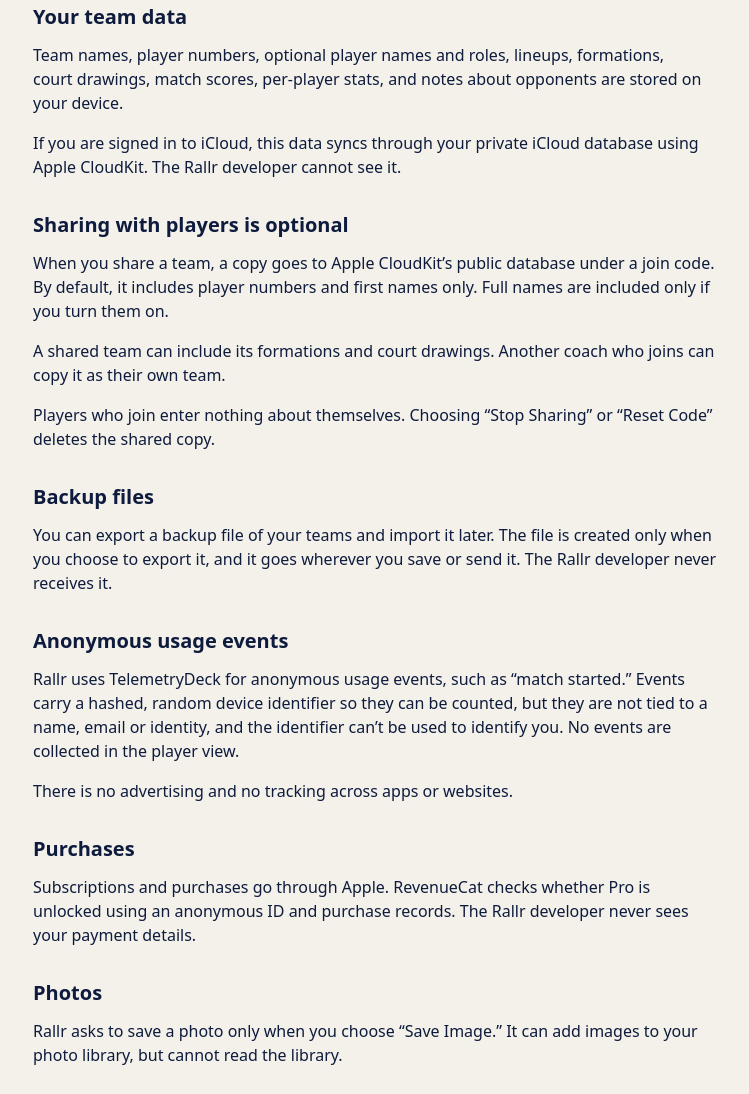
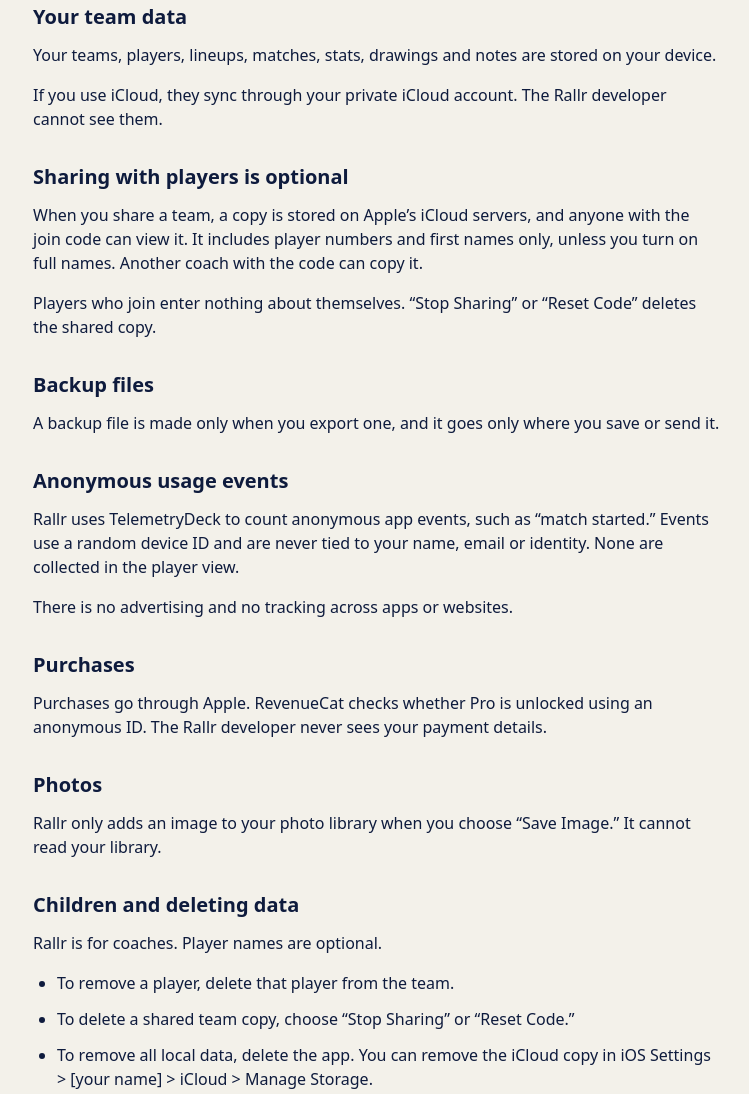
Before and after one commit to IKiprotich/rallr-privacy, a plain HTML site: page privacy/index.html in a window 1280 px wide. Shown: the part 309-1403 px from the top of the page, without its empty margins (263-1012 px from the left). Drawn offline with Linux system fonts and the light colour scheme.

Commit message:
Shorten the privacy policy to what coaches need

```diff
--- a/privacy/index.html
+++ b/privacy/index.html
@@ -21,36 +21,35 @@
 
     <section aria-labelledby="team-data">
       <h2 id="team-data">Your team data</h2>
-      <p>Team names, player numbers, optional player names and roles, lineups, formations, court drawings, match scores, per-player stats, and notes about opponents are stored on your device.</p>
-      <p>If you are signed in to iCloud, this data syncs through your private iCloud database using Apple CloudKit. The Rallr developer cannot see it.</p>
+      <p>Your teams, players, lineups, matches, stats, drawings and notes are stored on your device.</p>
+      <p>If you use iCloud, they sync through your private iCloud account. The Rallr developer cannot see them.</p>
     </section>
 
     <section aria-labelledby="sharing">
       <h2 id="sharing">Sharing with players is optional</h2>
-      <p>When you share a team, a copy goes to Apple CloudKit’s public database under a join code. By default, it includes player numbers and first names only. Full names are included only if you turn them on.</p>
-      <p>A shared team can include its formations and court drawings. Another coach who joins can copy it as their own team.</p>
-      <p>Players who join enter nothing about themselves. Choosing “Stop Sharing” or “Reset Code” deletes the shared copy.</p>
+      <p>When you share a team, a copy is stored on Apple’s iCloud servers, and anyone with the join code can view it. It includes player numbers and first names only, unless you turn on full names. Another coach with the code can copy it.</p>
+      <p>Players who join enter nothing about themselves. “Stop Sharing” or “Reset Code” deletes the shared copy.</p>
     </section>
 
     <section aria-labelledby="backups">
       <h2 id="backups">Backup files</h2>
-      <p>You can export a backup file of your teams and import it later. The file is created only when you choose to export it, and it goes wherever you save or send it. The Rallr developer never receives it.</p>
+      <p>A backup file is made only when you export one, and it goes only where you save or send it.</p>
     </section>
 
     <section aria-labelledby="analytics">
       <h2 id="analytics">Anonymous usage events</h2>
-      <p>Rallr uses TelemetryDeck for anonymous usage events, such as “match started.” Events carry a hashed, random device identifier so they can be counted, but they are not tied to a name, email or identity, and the identifier can’t be used to identify you. No events are collected in the player view.</p>
+      <p>Rallr uses TelemetryDeck to count anonymous app events, such as “match started.” Events use a random device ID and are never tied to your name, email or identity. None are collected in the player view.</p>
       <p>There is no advertising and no tracking across apps or websites.</p>
     </section>
 
     <section aria-labelledby="purchases">
       <h2 id="purchases">Purchases</h2>
-      <p>Subscriptions and purchases go through Apple. RevenueCat checks whether Pro is unlocked using an anonymous ID and purchase records. The Rallr developer never sees your payment details.</p>
+      <p>Purchases go through Apple. RevenueCat checks whether Pro is unlocked using an anonymous ID. The Rallr developer never sees your payment details.</p>
     </section>
 
     <section aria-labelledby="photos">
       <h2 id="photos">Photos</h2>
-      <p>Rallr asks to save a photo only when you choose “Save Image.” It can add images to your photo library, but cannot read the library.</p>
+      <p>Rallr only adds an image to your photo library when you choose “Save Image.” It cannot read your library.</p>
     </section>
 
     <section aria-labelledby="children">
```
